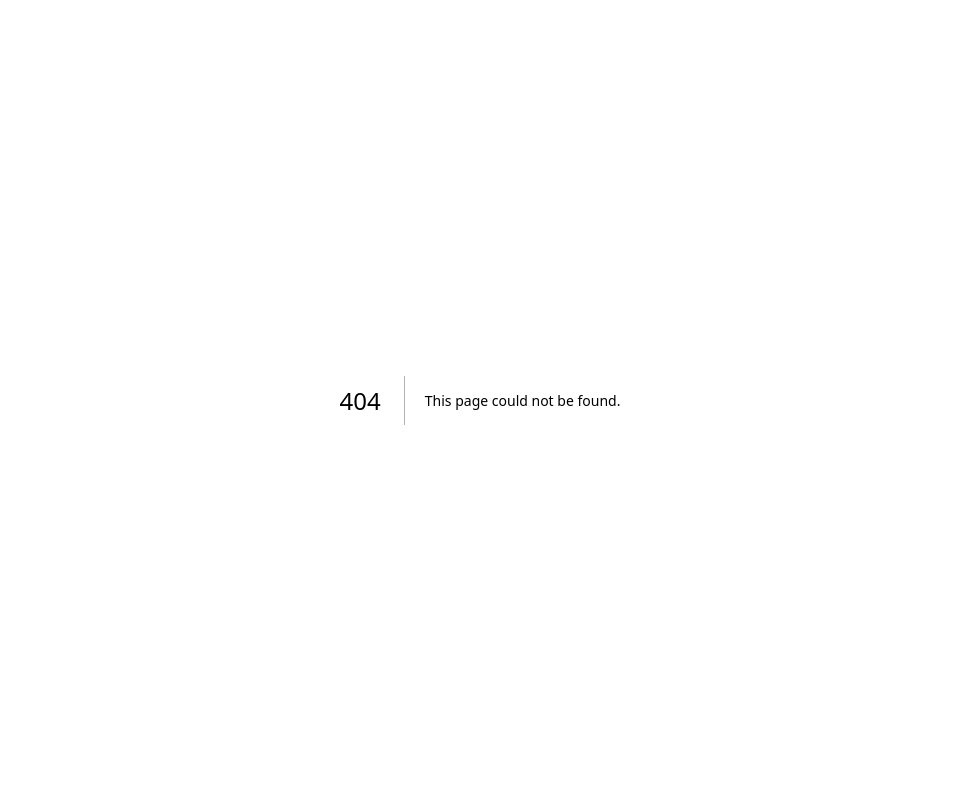
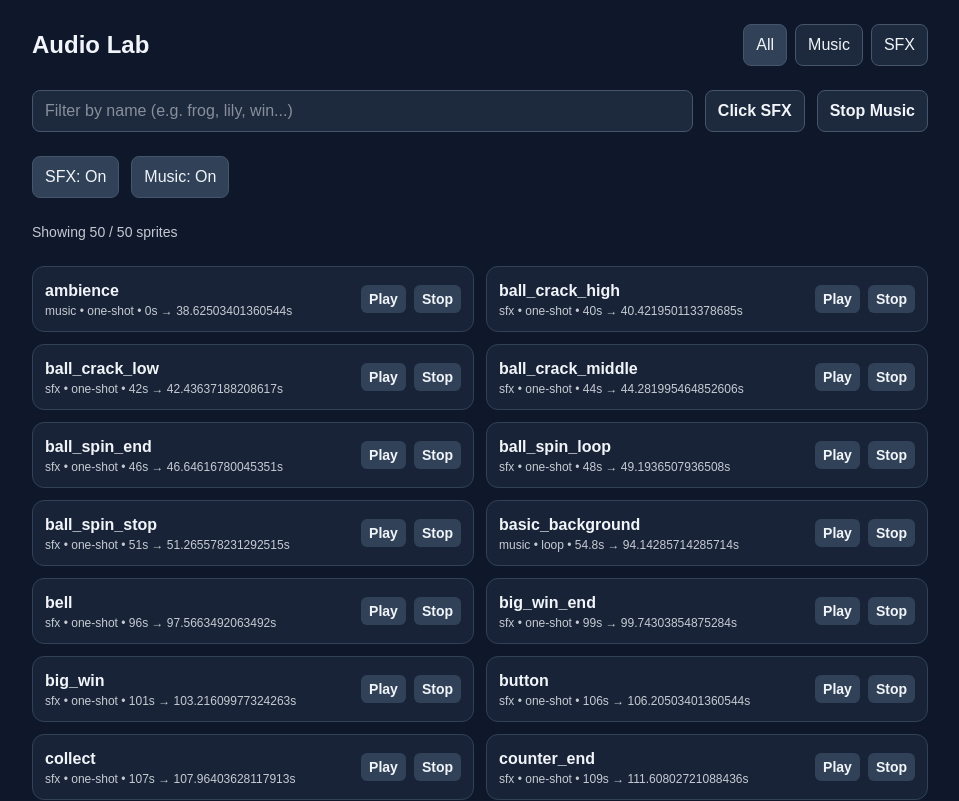
Before and after one commit to Hasan-Itani/frog-princess, a Next.js app: page /audio-lab in a window 1280 px wide. Before the commit this address had no page. Shown: the top 801 px of the page, without its empty margins (160-1119 px from the left). Built offline with nearby package versions, Linux system fonts and the light colour scheme.

Commit message:
audio added

```diff
--- /dev/null
+++ b/app/audio-lab/page.js
@@ -0,0 +1,176 @@
+"use client";
+import { useEffect, useMemo, useState } from "react";
+import { GameProvider, useGame } from "../hooks/useGame";
+import useAudio from "../hooks/useAudio";
+
+function categorize(name, meta) {
+  if (meta?.loop) return "music";
+  if (/ambience|background/i.test(name)) return "music";
+  return "sfx";
+}
+
+function AudioList() {
+  const [map, setMap] = useState({});
+  const [filter, setFilter] = useState("");
+  const [tab, setTab] = useState("all"); // all | music | sfx
+  const game = useGame();
+  const musicMuted = game?.musicMuted ?? game?.muted ?? false;
+  const sfxMuted = game?.sfxMuted ?? game?.muted ?? false;
+  const setMusicMuted = game?.setMusicMuted ?? game?.setMuted ?? (() => {});
+  const setSfxMuted = game?.setSfxMuted ?? game?.setMuted ?? (() => {});
+  const { play, stop } = useAudio();
+
+  useEffect(() => {
+    (async () => {
+      const res = await fetch("/gameaudio.json");
+      const json = await res.json();
+      setMap(json?.spritemap || {});
+    })();
+  }, []);
+
+  const list = useMemo(() => {
+    const all = Object.entries(map)
+      .map(([name, meta]) => ({ name, meta, kind: categorize(name, meta) }))
+      .filter((it) => it.name.toLowerCase().includes(filter.toLowerCase()));
+    if (tab === "music") return all.filter((it) => it.kind === "music");
+    if (tab === "sfx") return all.filter((it) => it.kind === "sfx");
+    return all;
+  }, [map, filter, tab]);
+
+  const musicNames = useMemo(
+    () => Object.entries(map).filter(([n, m]) => categorize(n, m) === "music").map(([n]) => n),
+    [map]
+  );
+
+  return (
+    <div className="min-h-screen w-full bg-slate-900 text-slate-100 p-6">
+      <div className="max-w-4xl mx-auto space-y-6">
+        <div className="flex items-center justify-between gap-3">
+          <h1 className="text-2xl font-extrabold">Audio Lab</h1>
+          <div className="flex gap-2">
+            <button
+              onClick={() => setTab("all")}
+              className={`px-3 py-2 rounded-lg border ${tab==="all"?"bg-slate-700":"bg-slate-800"} border-slate-600`}
+            >All</button>
+            <button
+              onClick={() => setTab("music")}
+              className={`px-3 py-2 rounded-lg border ${tab==="music"?"bg-slate-700":"bg-slate-800"} border-slate-600`}
+            >Music</button>
+            <button
+              onClick={() => setTab("sfx")}
+              className={`px-3 py-2 rounded-lg border ${tab==="sfx"?"bg-slate-700":"bg-slate-800"} border-slate-600`}
+            >SFX</button>
+          </div>
+        </div>
+
+        <div className="flex items-center gap-3">
+          <input
+            value={filter}
+            onChange={(e) => setFilter(e.target.value)}
+            placeholder="Filter by name (e.g. frog, lily, win...)"
+            className="flex-1 px-3 py-2 rounded-lg bg-slate-800 border border-slate-600 outline-none"
+          />
+          <button
+            onClick={() => (!sfxMuted ? play("button") : null)}
+            className="px-3 py-2 rounded-lg font-bold bg-slate-800 border border-slate-600 hover:bg-slate-700"
+          >
+            Click SFX
+          </button>
+          <button
+            onClick={() => musicNames.forEach((n) => stop(n))}
+            className="px-3 py-2 rounded-lg font-bold bg-slate-800 border border-slate-600 hover:bg-slate-700"
+          >
+            Stop Music
+          </button>
+        </div>
+
+        {/* Channel toggles */}
+        <div className="flex items-center gap-3">
+          <button
+            onClick={() => {
+              if (sfxMuted) {
+                setSfxMuted(false);
+                setTimeout(() => play("button"), 10);
+              } else {
+                play("button");
+                setSfxMuted(true);
+              }
+            }}
+            className={`px-3 py-2 rounded-lg border ${sfxMuted?"bg-slate-800":"bg-slate-700"} border-slate-600`}
+          >
+            SFX: {sfxMuted ? "Muted" : "On"}
+          </button>
+          <button
+            onClick={() => {
+              !sfxMuted && play("button");
+              if (game?.musicMuted ?? false) {
+                setMusicMuted(false);
+                const first = musicNames[0];
+                if (first) play(first);
+              } else {
+                setMusicMuted(true);
+                musicNames.forEach((n) => stop(n));
+              }
+            }}
+            className={`px-3 py-2 rounded-lg border ${(game?.musicMuted??false)?"bg-slate-800":"bg-slate-700"} border-slate-600`}
+          >
+            Music: {(game?.musicMuted ?? false) ? "Muted" : "On"}
+          </button>
+        </div>
+
+        <div className="text-sm opacity-80">
+          Showing {list.length} / {Object.keys(map).length} sprites
+        </div>
+
+        <div className="grid grid-cols-1 md:grid-cols-2 gap-3">
+          {list.map(({ name, meta, kind }) => (
+            <div
+              key={name}
+              className="p-3 rounded-xl bg-slate-800/70 border border-slate-700 flex items-center justify-between"
+            >
+              <div className="min-w-0">
+                <div className="font-bold truncate">{name}</div>
+                <div className="text-xs opacity-80">
+                  {kind} • {meta?.loop ? "loop" : "one-shot"} • {meta?.start}s → {meta?.end}s
+                </div>
+              </div>
+              <div className="flex items-center gap-2 shrink-0">
+                <button
+                  onClick={() => {
+                    if (kind === "music") {
+                      if (!(game?.musicMuted ?? false)) play(name);
+                    } else {
+                      if (!sfxMuted) play(name);
+                    }
+                  }}
+                  className="px-2 py-1 rounded-md bg-slate-700 hover:bg-slate-600 text-sm font-semibold"
+                >
+                  Play
+                </button>
+                <button
+                  onClick={() => stop(name)}
+                  className="px-2 py-1 rounded-md bg-slate-700 hover:bg-slate-600 text-sm font-semibold"
+                >
+                  Stop
+                </button>
+              </div>
+            </div>
+          ))}
+        </div>
+
+        <div className="opacity-70 text-xs">
+          Sprites are read from <code>/gameaudio.json</code>. Ensure your audio mp3 is at
+          <code className="ml-1">/sounds/mp3/gameaudio.mp3</code> (or update your hook’s <code>SPRITE_URL</code>).
+        </div>
+      </div>
+    </div>
+  );
+}
+
+export default function AudioLabPage() {
+  return (
+    <GameProvider>
+      <AudioList />
+    </GameProvider>
+  );
+}
--- a/app/components/Controls.jsx
+++ b/app/components/Controls.jsx
@@ -50,6 +50,7 @@ export default function Controls({ onOpenSettings }) {
 
   useEffect(() => {
     if (unlockedRef.current) return;
+
     const once = () => {
       unlockedRef.current = true;
       unlock("basic_background"); // or "ambience"
--- a/app/components/SettingsPanel.jsx
+++ b/app/components/SettingsPanel.jsx
@@ -22,6 +22,7 @@ export default function SettingsPanel({ activeTab, setActiveTab, onClose }) {
     isMusicMuted,
     setMusicMuted,
     getCurrentMusic,
+    playSfx,
     playMusic,
     // sfx
     getSfxVolume,
@@ -112,7 +113,10 @@ export default function SettingsPanel({ activeTab, setActiveTab, onClose }) {
                 return (
                   <button
                     key={idx}
-                    onClick={() => setBetTarget(idx)}
+                    onClick={() => {
+                      setBetTarget(idx);
+                      playSfx("button");
+                    }}
                     disabled={isPlaying}
                     className={[
                       "px-3 py-2 rounded-md font-bold border transition",
@@ -167,6 +171,7 @@ export default function SettingsPanel({ activeTab, setActiveTab, onClose }) {
                     onClick={() => {
                       setBgChoice(opt.key);
                       playMusic(opt.key); // switches instantly
+                      playSfx("button");
                     }}
                   >
                     {opt.label}
@@ -190,6 +195,7 @@ export default function SettingsPanel({ activeTab, setActiveTab, onClose }) {
                     setMusicMuteUI(next);
                     setMusicMuted(next);
                     setMuted(next); // keep game.muted in sync with MUSIC
+                    playSfx("button");
                   }}
                 >
                   {musicMuteUI ? "Unmute" : "Mute"}
@@ -224,6 +230,7 @@ export default function SettingsPanel({ activeTab, setActiveTab, onClose }) {
                     const next = !sfxMuteUI;
                     setSfxMuteUI(next);
                     setSfxMuted(next);
+                    playSfx("button");
                   }}
                 >
                   {sfxMuteUI ? "Unmute" : "Mute"}
@@ -259,7 +266,10 @@ export default function SettingsPanel({ activeTab, setActiveTab, onClose }) {
           hoverIcon="/cash_hover.png"
           activeIcon="/cash_selected.png"
           isActive={activeTab === "bet"}
-          onClick={() => setActiveTab("bet")}
+          onClick={() => {
+            setActiveTab("bet");
+            playSfx("button");
+          }}
           alt="Cash"
         />
         <IconButton
@@ -268,7 +278,10 @@ export default function SettingsPanel({ activeTab, setActiveTab, onClose }) {
           hoverIcon="/info_hover.png"
           activeIcon="/info_selected.png"
           isActive={activeTab === "rules"}
-          onClick={() => setActiveTab("rules")}
+          onClick={() => {
+            setActiveTab("rules");
+            playSfx("button");
+          }}
           alt="Info"
         />
         <IconButton
@@ -277,7 +290,10 @@ export default function SettingsPanel({ activeTab, setActiveTab, onClose }) {
           hoverIcon="/settings_hover.png"
           activeIcon="/settings_selected.png"
           isActive={activeTab === "settings"}
-          onClick={() => setActiveTab("settings")}
+          onClick={() => {
+            setActiveTab("settings");
+            playSfx("button");
+          }}
           alt="Settings"
         />
         <IconButton
@@ -286,7 +302,10 @@ export default function SettingsPanel({ activeTab, setActiveTab, onClose }) {
           hoverIcon="/close_hover.png"
           activeIcon="/close_hover.png"
           isActive={false}
-          onClick={handleClose}
+          onClick={() => {
+            handleClose();
+            playSfx("button");
+          }}
           alt="Close"
         />
       </div>
--- a/app/page.js
+++ b/app/page.js
@@ -63,12 +63,8 @@ export default function Home() {
           <div className="absolute inset-0 flex items-center justify-center gap-8">
             <div>
               <Water width="300px" height="300px" />
-              <Water width="300px" height="300px" />
-              <Water width="300px" height="300px" />
             </div>
             <div>
-              <Water width="300px" height="300px" />
-              <Water width="300px" height="300px" />
               <Water width="300px" height="300px" />
             </div>
           </div>
```
